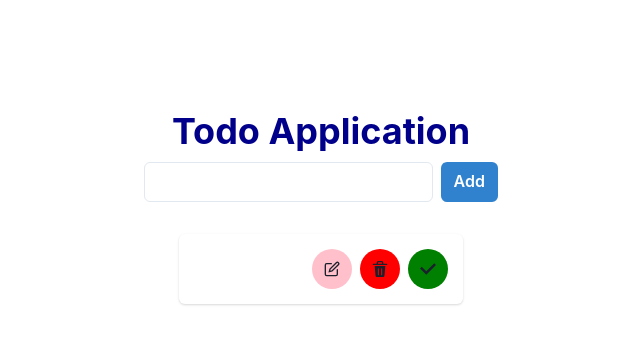
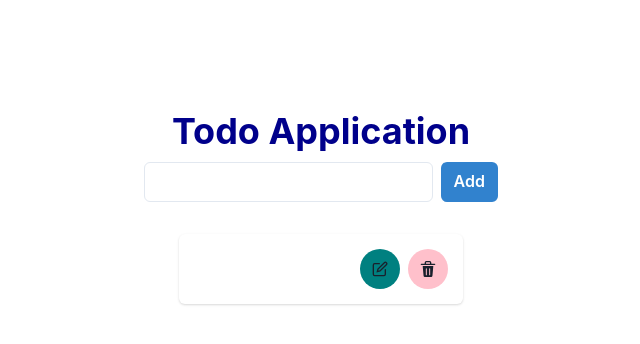
Before and after one commit to jagadeesh507/Todo_Chakra, a Next.js app: page /TodoCard in a window 1280 px wide. Both pictures are taken after a click on the button "Add". Shown: the top 344 px of the page, without its empty margins (319-959 px from the left). Built offline with nearby package versions, Linux system fonts and the light colour scheme.

Commit message:
chore: changed color of edit button and removed complete button

```diff
--- a/pages/TodoCard.js
+++ b/pages/TodoCard.js
@@ -1,7 +1,7 @@
 import React from "react";
 import { HStack, Text } from "@chakra-ui/react";
 import { Card, Spacer, IconButton } from "@chakra-ui/react";
-import { CheckIcon, DeleteIcon, EditIcon } from "@chakra-ui/icons";
+import { DeleteIcon, EditIcon } from "@chakra-ui/icons";
 
 function TodoCard({ todo, setTodos,setEdited,setEditid,setTodo,setEdit,inputref}) {
   const { id, title } = todo;
@@ -42,21 +42,15 @@ function TodoCard({ todo, setTodos,setEdited,setEditid,setTodo,setEdit,inputref}
           <Spacer />
           <IconButton
             isRound
-            background="pink"
+            background="teal"
             icon={<EditIcon />}
             onClick={() => editTodo(id, title)}
           />
           <IconButton
             isRound
-            background="red"
+            background="pink"
             icon={<DeleteIcon />}
             onClick={() => handeldelete(id)}
-          />
-          <IconButton
-            isRound
-            background="green"
-            icon={<CheckIcon />}
-            onClick={() => handelcomplete(id)}
           />
         </HStack>
       </Card>
```
